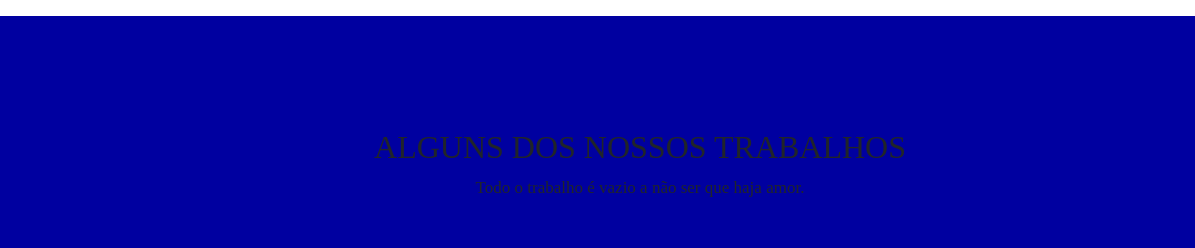
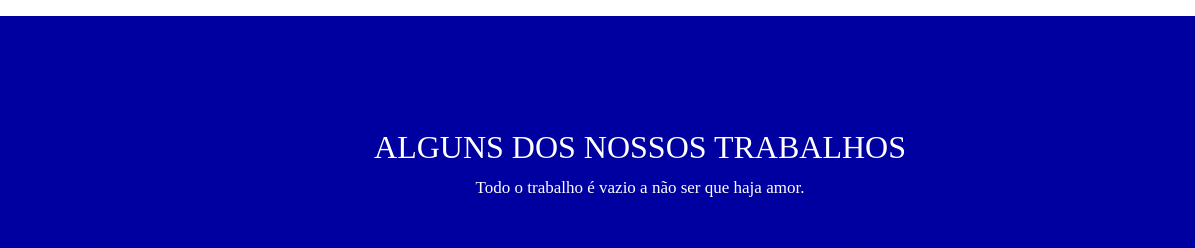
Before and after one commit to Evandro-Ladislau/Infobel, a plain HTML site: page INFOBEL/index.html in a window 1280 px wide. Shown: the part 688-936 px from the top of the page, 0-1195 px from the left. Drawn offline with Linux system fonts and the light colour scheme; some packages are replaced by stand-ins of ours.

Commit message:
pequena alteração no html e css

```diff
--- a/INFOBEL/css/personalizado.css
+++ b/INFOBEL/css/personalizado.css
@@ -1,6 +1,10 @@
 
 h1, h2, p, .lagosta {
     font-family: 'Lagosta';
+}
+
+h2, #color {
+    color: #fff;
 }
 
 p {
--- a/INFOBEL/index.html
+++ b/INFOBEL/index.html
@@ -86,7 +86,7 @@
         <section id="galeria" class="container">
             <div id="portifolio" class="text-center pt-5">
                 <h2>ALGUNS DOS NOSSOS TRABALHOS</h2>
-                <p>Todo o trabalho é vazio a não ser que haja amor.</p>
+                <p id="color">Todo o trabalho é vazio a não ser que haja amor.</p>
             </div>
             <div class="row">
                 <div class="col-lg-4 col-md-6 col-sm-12">
```
